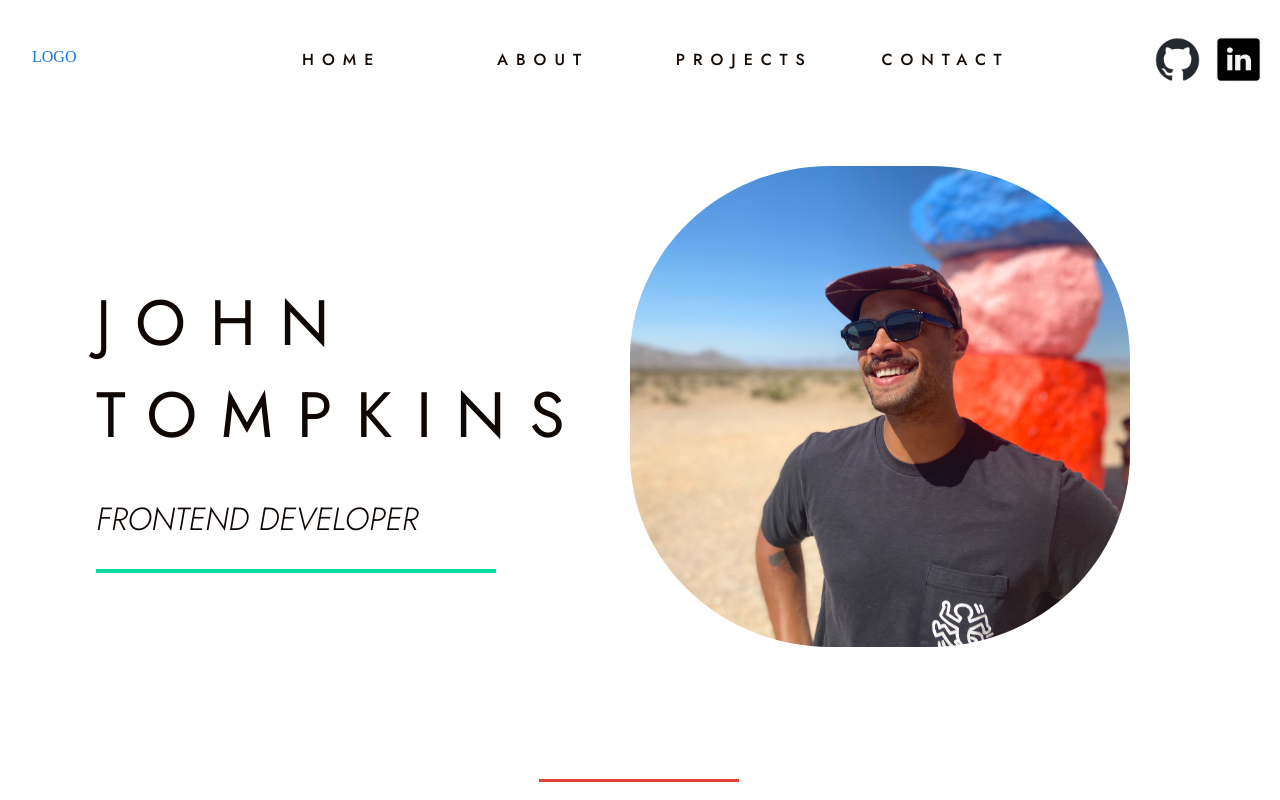
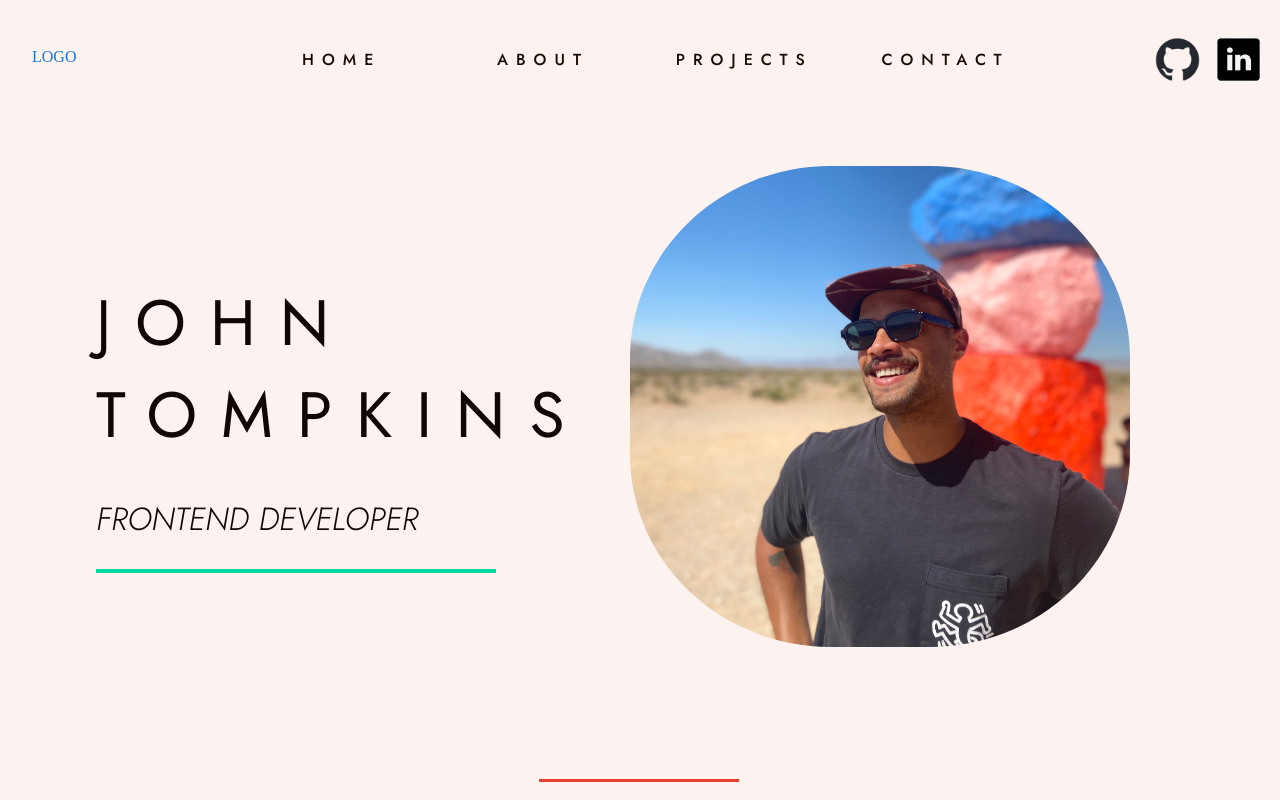
Before and after one commit to jtompkins415/portfolio_site, a React (Vite) app: page / in a window 1280 px wide. Shown: the top 800 px of the page. Built offline with nearby package versions, Linux system fonts and the light colour scheme.

Commit message:
adjust background color

```diff
--- a/src/App.css
+++ b/src/App.css
@@ -1,15 +1,17 @@
 html{
   height: 100vh;
+  background-color: #fcf2f0;
 }
 
 body {
   margin: 0;
+  background-color: #fcf2f0;
 }
 
 
 #root {
-  height: 100%;
+  height: 100vh;
   width:100%;
   text-align: center;
-  background-color: #FFFFFF;
+  background-color: #fcf2f0;
 }
```
